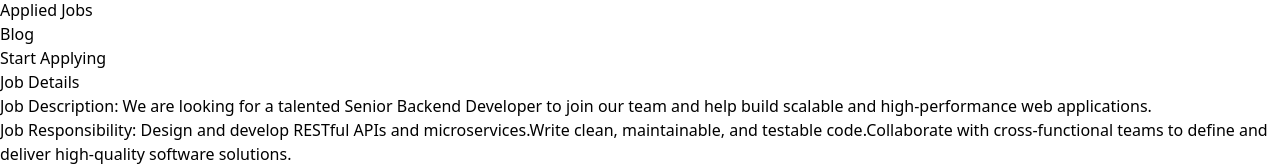
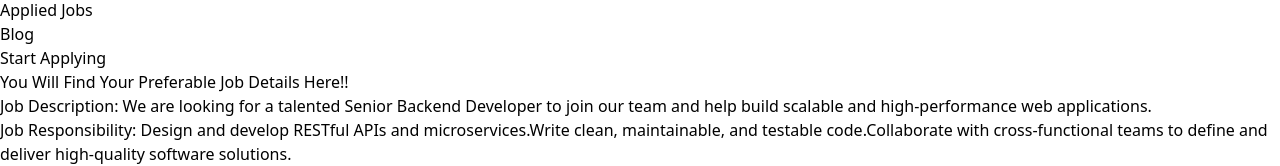
Before and after one commit to tisha-akter/career-point, a React (Vite) app: page /job-details/1 in a window 1280 px wide. Shown: the part 122-288 px from the top of the page. Built offline with nearby package versions, Linux system fonts and the light colour scheme.

Commit message:
testing readme file

```diff
--- a/src/components/AppliedJobs.jsx
+++ b/src/components/AppliedJobs.jsx
@@ -37,7 +37,7 @@ const AppliedJobs = () => {
         <div>
             {/* banner  */}
             <div className='bg-indigo-50 text-center'>
-                <h3 className='pb-28 py-20 text-2xl font-bold '>Applied Jobs</h3>
+                <h3 className='pb-28 py-20 text-2xl font-bold '>You Will Find YOur Applied Jobs Here!</h3>
             </div>
 
             <div className='container px-5 py-24 mx-auto items-center'>
--- a/src/components/JobDetails/JobDetails.jsx
+++ b/src/components/JobDetails/JobDetails.jsx
@@ -28,7 +28,7 @@ const JobDetails = () => {
     return (
         <div className=''>
             <div className='bg-indigo-50 text-center'>
-                <h3 className='pb-28 py-20 text-2xl font-bold '>Job Details</h3>
+                <h3 className='pb-28 py-20 text-2xl font-bold '>You Will Find Your Preferable Job Details Here!!</h3>
             </div>
             <section className="text-gray-600 body-font">
                 <div className="container px-5 py-24 mx-auto flex flex-wrap ">
```
Also changed, not shown: 1 other file (tests, documents, lock files or other folders).
